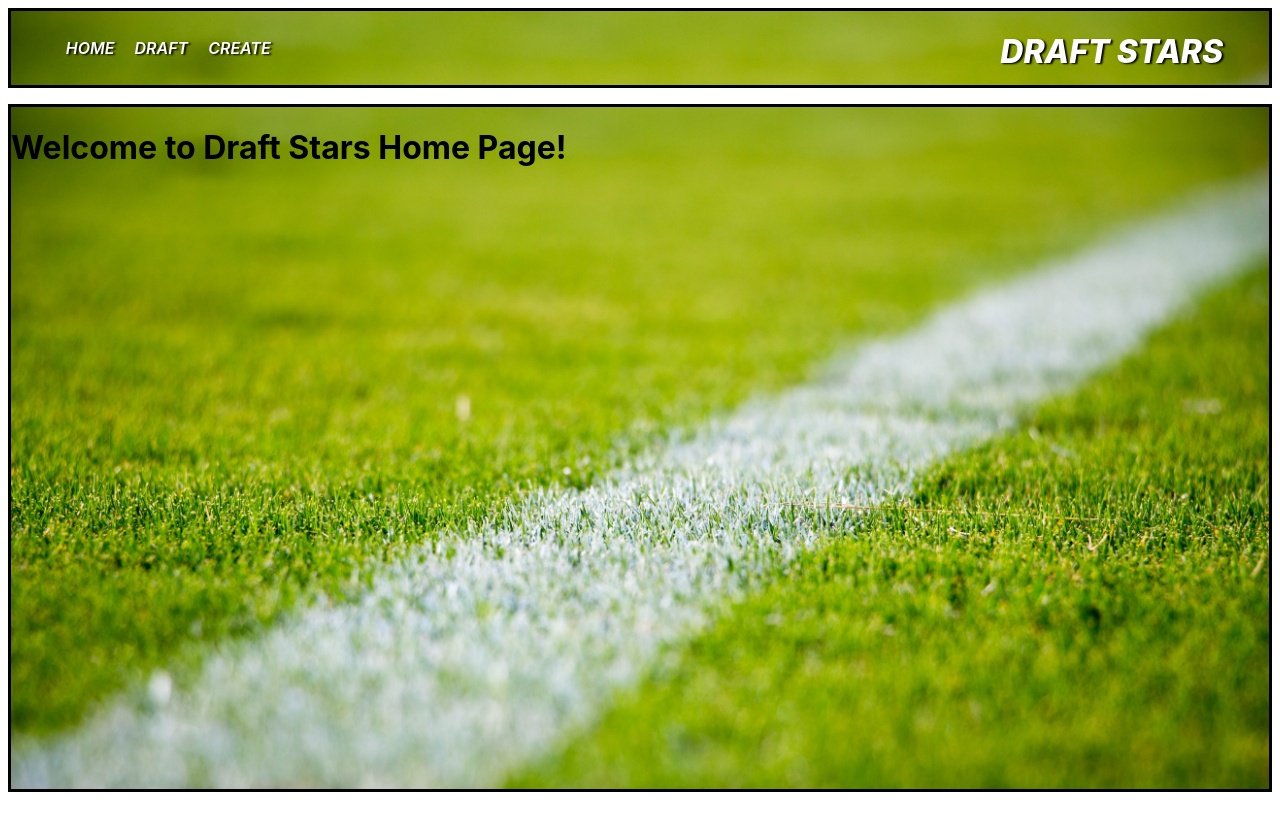
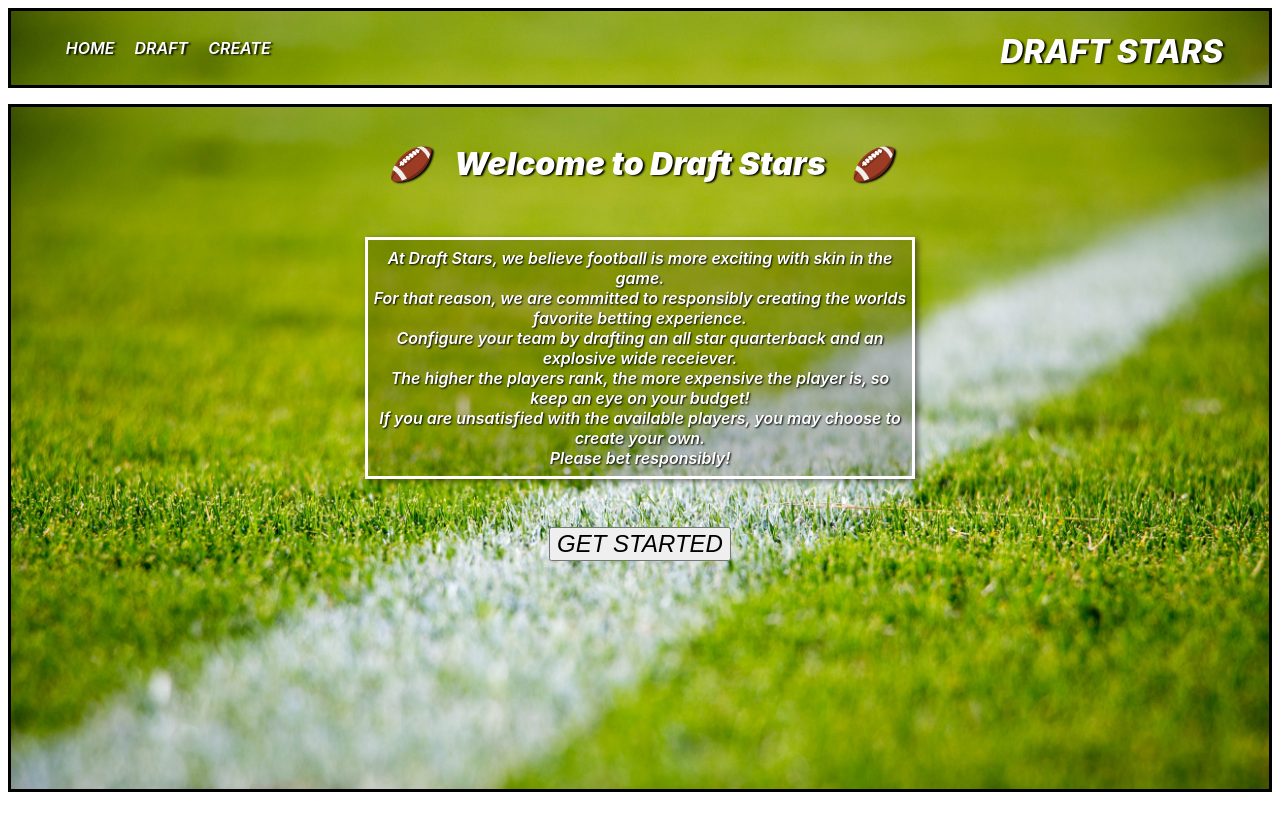
Before and after one commit to ahellam/draft-stars, a React (Create React App) app: page / in a window 1280 px wide. Shown: the top 830 px of the page. Built offline with nearby package versions, Linux system fonts and the light colour scheme; data requests are answered from the project's data file.

Commit message:
home done

```diff
--- a/src/Home.js
+++ b/src/Home.js
@@ -1,9 +1,33 @@
-import React from 'react'
+import {React} from 'react'
+import { useHistory } from "react-router-dom";
+import './home.css';
 
 function Home() {
+
+  const history = useHistory()
+
+  function linkToDraft () {
+    history.push("/draft")
+  }
   return (
     <div className="home">
-        <h1>Welcome to Draft Stars Home Page!</h1>
+
+        <h1 className="Header1">🏈 &nbsp;&nbsp; Welcome to Draft Stars &nbsp;&nbsp; 🏈</h1>
+
+        <p className="Rules">
+          At Draft Stars, we believe football is more exciting with skin in the game.<br></br>
+          For that reason, we are committed to responsibly creating the worlds favorite betting experience.<br></br>
+          Configure your team by drafting an all star quarterback and an explosive wide receiever.<br></br>
+          The higher the players rank, the more expensive the player is, so keep an eye on your budget!<br></br>
+          If you are unsatisfied with the available players, you may choose to create your own.<br></br>
+          Please bet responsibly!
+        </p>
+
+        <div className="GetStarted">
+          <button className="GoToDraft" onClick={linkToDraft}> GET STARTED </button>
+        </div>
+
+
     </div>
   )
 }
--- a/src/card.css
+++ b/src/card.css
@@ -4,6 +4,7 @@
     border-style: solid;
     border-color: white;
     border-width: .28rem;
+    box-shadow: 3px 2px 6px rgba(0, 0, 0, 0.9);
     /* background-color: rgba(0, 0, 0, 0.158); */
     background-image: url('../images/birdseye.jpg');
     background-size: 102%;
--- a/src/create.css
+++ b/src/create.css
@@ -30,6 +30,7 @@
   grid-template-columns: 1fr 1fr;
   border: solid white;
   border-width: .2rem;
+  box-shadow: 3px 2px 6px rgba(0, 0, 0, 0.5);
   background-color: rgba(0, 0, 0, 0.26);
 
 }
@@ -48,6 +49,7 @@
 }
 
 .playerform .playerPrice {
+  text-align: right;
   grid-row-start: 3;
   grid-column-start: 2;
     padding: .5rem;
@@ -75,6 +77,8 @@
   grid-column-start: 1;
   grid-column: span 2;
     grid-row-start: 8;
+    font-size: 100%;
+    font-style: italic;
 
 
 }
--- /dev/null
+++ b/src/home.css
@@ -0,0 +1,49 @@
+.home {
+
+    display: grid;
+    gap: 1rem;
+    padding: 1rem;
+
+    text-align: center;
+
+    grid-template-columns: 1fr 1fr 3.6fr 1fr 1fr;
+    /* grid-template-rows: 15vh 30vh 20vh 25vh; */
+}
+
+.Header1 {
+    grid-column-start: 2;
+    grid-column-end: 5;
+    color: white;
+    font-style: italic;
+    font-weight: 900;
+    text-shadow: 2px 1px 2px rgb(0, 0, 0);
+}
+
+p.Rules {
+    border-style: solid;
+    border-width: .2rem;
+    box-shadow: 3px 2px 6px rgba(0, 0, 0, 0.5);
+    grid-row-start: 2;
+    grid-column: 3;
+    padding: .2rem;
+    padding-top: .5rem;
+    padding-bottom: .5rem;
+    font-weight: 600;
+    font-style: italic;
+    color: white;
+    background-color: rgba(0, 0, 0, 0.185);
+    text-shadow: 1px 1px 2px rgb(0, 0, 0);
+}
+
+.GetStarted {
+
+    grid-row-start: 3;
+    grid-column: 3;
+    padding: 1rem;
+
+}
+
+button {
+    font-size: 150%;
+    font-style: italic;
+}
```
